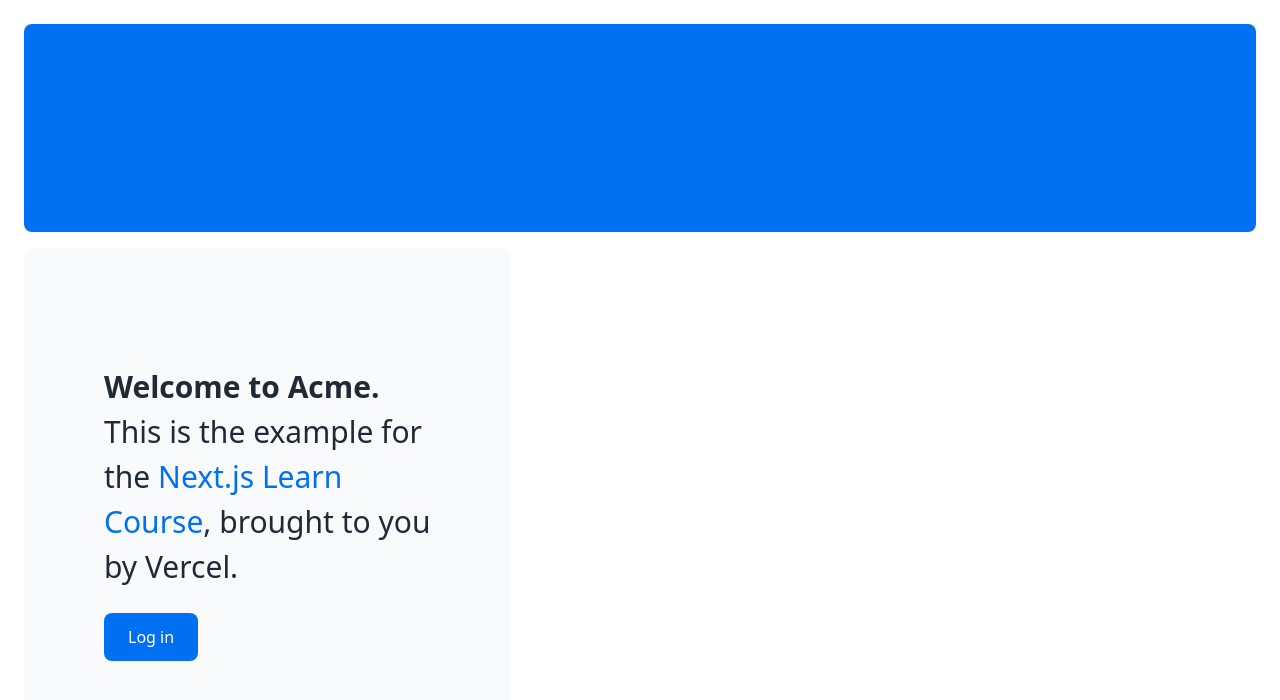
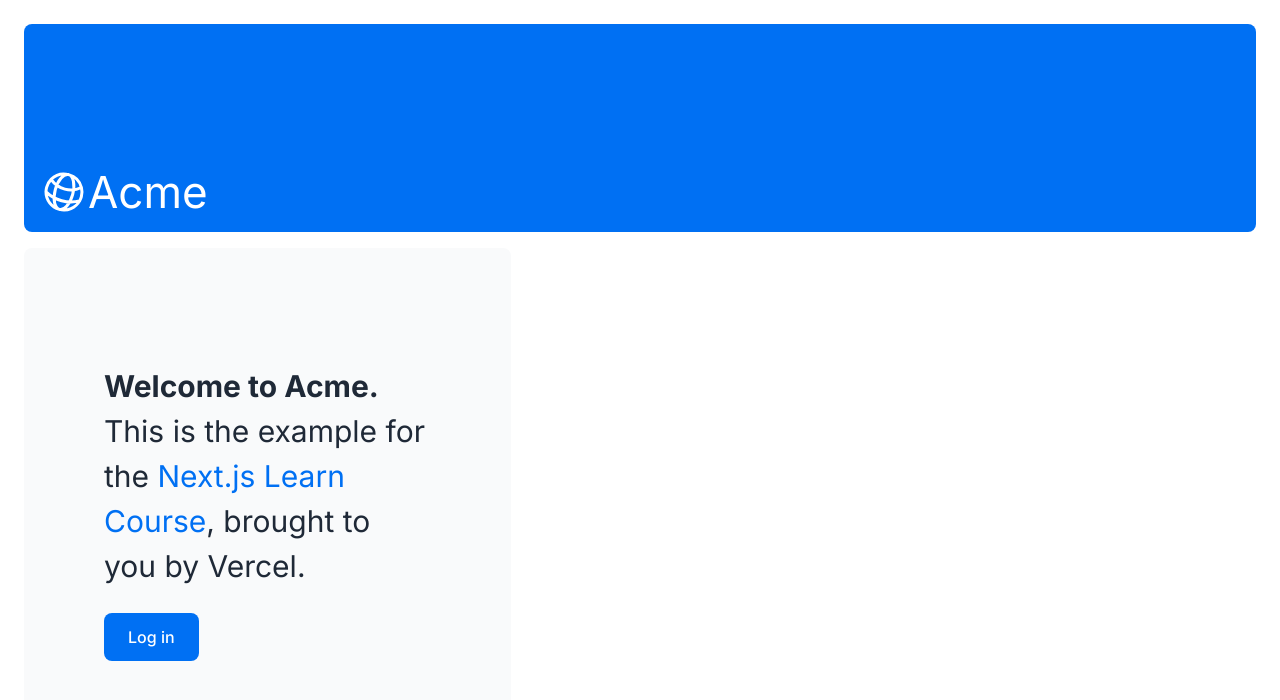
Before and after one commit to SEWLESEWBIAZEN/Next-Dashboard, a Next.js app: page / in a window 1280 px wide. Shown: the top 700 px of the page. Built offline with nearby package versions, Linux system fonts and the light colour scheme.

Commit message:
adjusting font type

```diff
--- a/app/layout.tsx
+++ b/app/layout.tsx
@@ -1,4 +1,5 @@
 import '@/app/ui/global.css'
+import { inter } from './ui/fonts';
 export default function RootLayout({
   children,
 }: {
@@ -6,7 +7,7 @@
 }) {
   return (
     <html lang="en">
-      <body>{children}</body>
+      <body className={`${inter.className} antialiased`}>{children}</body>
     </html>
   );
 }
--- a/app/page.tsx
+++ b/app/page.tsx
@@ -6,7 +6,7 @@
   return (
     <main className="flex min-h-screen flex-col p-6">
       <div className="flex h-20 shrink-0 items-end rounded-lg bg-blue-500 p-4 md:h-52">
-        {/* <AcmeLogo /> */}
+        <AcmeLogo />
       </div>
       <div className="mt-4 flex grow flex-col gap-4 md:flex-row">
         <div className="flex flex-col justify-center gap-6 rounded-lg bg-gray-50 px-6 py-10 md:w-2/5 md:px-20">
--- /dev/null
+++ b/app/ui/fonts.ts
@@ -0,0 +1,4 @@
+import {Inter} from 'next/font/google'
+
+
+export const inter=Inter({subsets:['latin']});
```
